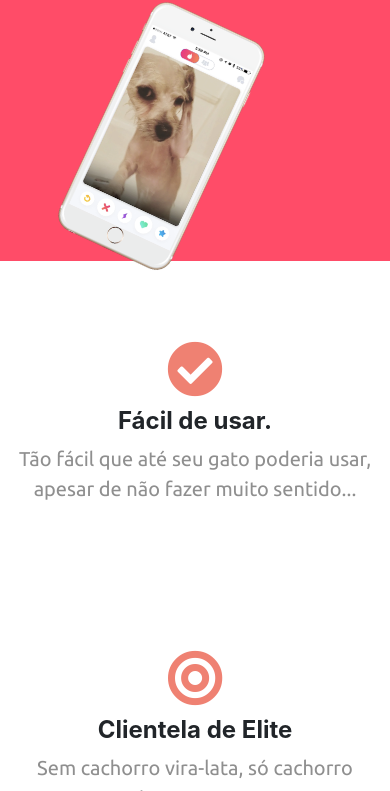
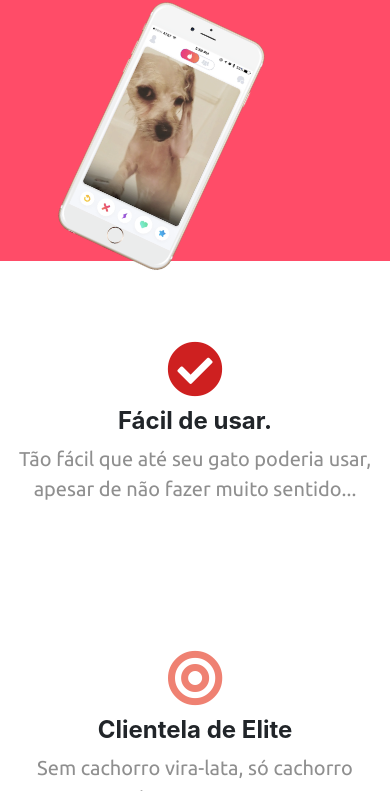
Before and after one commit to NegoPrograma/tindog, a plain HTML site: page index.html in a window 390 px wide. In both pictures the pointer is over the icon 195 px from the left and 1183 px from the top of the page. Shown: the part 814-1605 px from the top of the page. Drawn offline with nearby package versions, Linux system fonts and the light colour scheme.

```diff
--- a/css/styles.css
+++ b/css/styles.css
@@ -71,10 +71,11 @@ h1 {
     font-size: 20px;
 }
 
-#features .icons {
+.icons {
     color: #ef8172;
     margin: 30px auto 10px auto;
     font-size: 3.5em;
+    transition: 0.5s;
 }
 
 #features .box{
@@ -86,3 +87,10 @@ h1 {
 #features .row{
     margin: 0 auto;
 }
+
+#features .icons:hover {
+    color: #ce2020;
+    margin: 30px auto 10px auto;
+    font-size: 3.5em;
+    transition: 0.5s;
+}
```
